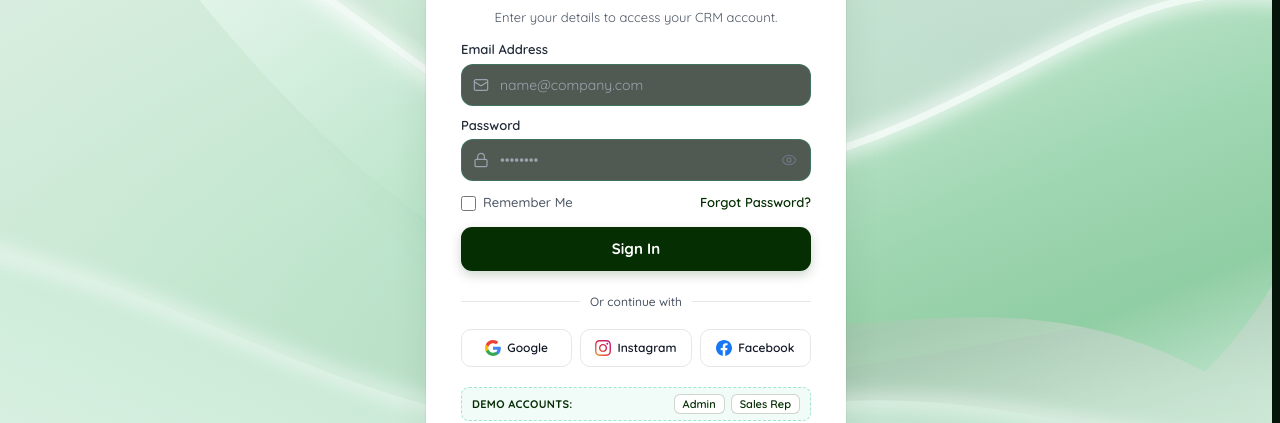
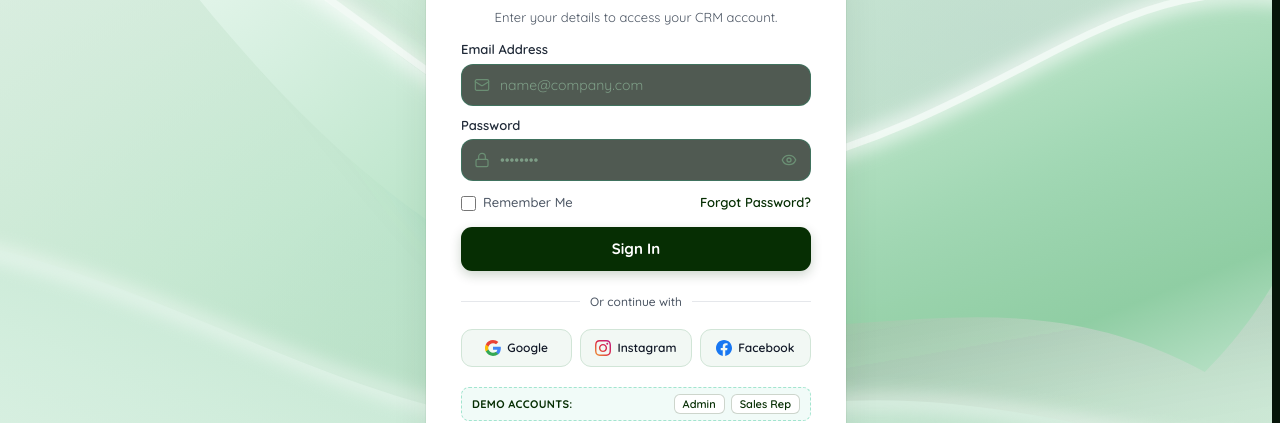
Before and after one commit to sumathi-developer/CRM_App, a React (Vite) app in the folder frontend/: page /login in a window 1280 px wide. Shown: the part 197-620 px from the top of the page. Built offline with nearby package versions, Linux system fonts and the light colour scheme.

Commit message:
feat(auth): apply light-toned background styling to login input fields and social buttons

```diff
--- a/frontend/src/styles/auth.css
+++ b/frontend/src/styles/auth.css
@@ -1451,8 +1451,8 @@
 
 .agent-input-leading-icon {
   position: absolute;
-  left: 12px;
-  color: #9CA3AF;
+  left: 13px;
+  color: #6B8F74;
   display: flex;
   align-items: center;
   justify-content: center;
@@ -1464,10 +1464,10 @@
   width: 100%;
   height: 42px;
   padding: 8px 14px;
-  border: 1.5px solid var(--agent-border, #E5E7EB);
-  border-radius: 10px;
-  background: #FFFFFF;
-  color: var(--agent-text-main, #111827);
+  border: 1.5px solid #D1E5D7;
+  border-radius: 11px;
+  background: #F2F8F4;
+  color: var(--agent-primary, #062E03);
   font-size: 0.875rem;
   font-weight: 500;
   transition: all 0.2s ease;
@@ -1482,10 +1482,16 @@
   padding-right: 38px;
 }
 
+.agent-form-input:hover {
+  background: #EAF4ED;
+  border-color: #B4D7C0;
+}
+
 .agent-form-input:focus {
   outline: none;
+  background: #FFFFFF;
   border-color: var(--agent-secondary, #10B981);
-  box-shadow: 0 0 0 3px rgba(16, 185, 129, 0.15);
+  box-shadow: 0 0 0 3px rgba(16, 185, 129, 0.18);
 }
 
 .agent-form-input:focus ~ .agent-input-leading-icon,
@@ -1494,7 +1500,7 @@
 }
 
 .agent-form-input::placeholder {
-  color: #9CA3AF;
+  color: #7E9E87;
   font-weight: 400;
 }
 
@@ -1503,7 +1509,7 @@
   right: 10px;
   background: none;
   border: none;
-  color: #6B7280;
+  color: #6B8F74;
   cursor: pointer;
   padding: 4px;
   display: flex;
@@ -1654,9 +1660,9 @@
   justify-content: center;
   gap: 6px;
   height: 38px;
-  border: 1.5px solid var(--agent-border, #E5E7EB);
-  border-radius: 10px;
-  background: #FFFFFF;
+  border: 1.5px solid #D1E5D7;
+  border-radius: 11px;
+  background: #F2F8F4;
   color: var(--agent-text-main, #111827);
   font-size: 0.75rem;
   font-weight: 600;
@@ -1667,7 +1673,7 @@
 
 .agent-social-pill:hover {
   border-color: var(--agent-secondary, #10B981);
-  background: #F9FAF8;
+  background: #EAF4ED;
   transform: translateY(-1px);
   box-shadow: 0 2px 6px rgba(0, 0, 0, 0.04);
 }
```
